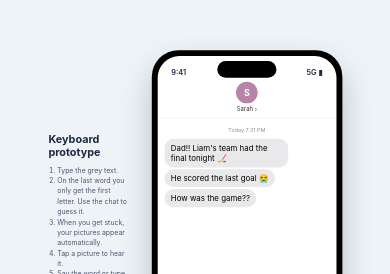
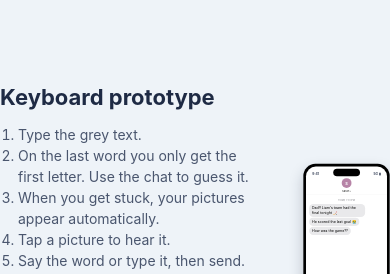
Before and after one commit to milascholz/localmotion-keyboard-prototype, a plain HTML site: page LocalMotion Prototype.html in a window 390 px wide. Shown: the part 164-438 px from the top of the page. Drawn offline with Linux system fonts and the light colour scheme.

Commit message:
Only scale the phone to fit the viewport, keep side text full size

```diff
--- a/LocalMotion Prototype.html
+++ b/LocalMotion Prototype.html
@@ -14,7 +14,9 @@
   html,body{height:100%;margin:0;overflow:hidden}
   body{display:flex;align-items:center;justify-content:center;
     font-family:-apple-system,BlinkMacSystemFont,"SF Pro Text","Helvetica Neue",Arial,sans-serif;background:#EEF3F8;color:var(--navy)}
-  .stage{display:flex;align-items:center;justify-content:center;gap:48px;transform-origin:center center}
+  .stage{display:flex;align-items:center;justify-content:center;gap:48px}
+  .phone-slot{display:flex;align-items:center;justify-content:center}
+  .phone{transform-origin:center center}
   .side{max-width:280px}
   .side h1{font-size:22px;margin:0 0 4px}
   .side .tag{color:var(--teal);font-weight:600;font-size:13px;letter-spacing:.06em;text-transform:uppercase}
@@ -247,7 +249,7 @@
   </div>
 </div>
 
-<div class="phone"><div class="screen" id="screen">
+<div class="phone-slot"><div class="phone"><div class="screen" id="screen">
   <div class="island"></div>
   <div class="status"><span>9:41</span><span>5G ▮</span></div>
   <div class="homebar"></div>
@@ -302,6 +304,7 @@
     </div>
   </div>
 </div></div>
+</div>
 </div>
 
 <script>
@@ -887,14 +890,21 @@ document.addEventListener("keydown", e => {
 
 buildKeys(); A = fresh(); reset(true); go('msg');
 
-//scale the whole stage to fit the viewport with margin on every side, so the page never scrolls
+//only the phone shrinks to fit the viewport, so the page never scrolls; the side text stays full size
 function fitStage(){
-  const stage = document.querySelector('.stage');
-  const margin = 48;
-  stage.style.transform = 'scale(1)';
-  const w = stage.offsetWidth, h = stage.offsetHeight;
-  const scale = Math.min(1, (window.innerWidth - margin * 2) / w, (window.innerHeight - margin * 2) / h);
-  stage.style.transform = `scale(${scale})`;
+  const phone = document.querySelector('.phone');
+  const slot = document.querySelector('.phone-slot');
+  const side = document.querySelector('.side');
+  const margin = 48, gap = 48;
+  phone.style.transform = 'scale(1)';
+  slot.style.width = ''; slot.style.height = '';
+  const pw = phone.offsetWidth, ph = phone.offsetHeight;
+  const availH = window.innerHeight - margin * 2;
+  const availW = window.innerWidth - margin * 2 - side.offsetWidth - gap;
+  const scale = Math.min(1, availH / ph, availW / pw);
+  phone.style.transform = `scale(${scale})`;
+  slot.style.width = (pw * scale) + 'px';
+  slot.style.height = (ph * scale) + 'px';
 }
 window.addEventListener('resize', fitStage);
 fitStage();
```
Also changed, not shown: index.html (+19 -9 lines).
